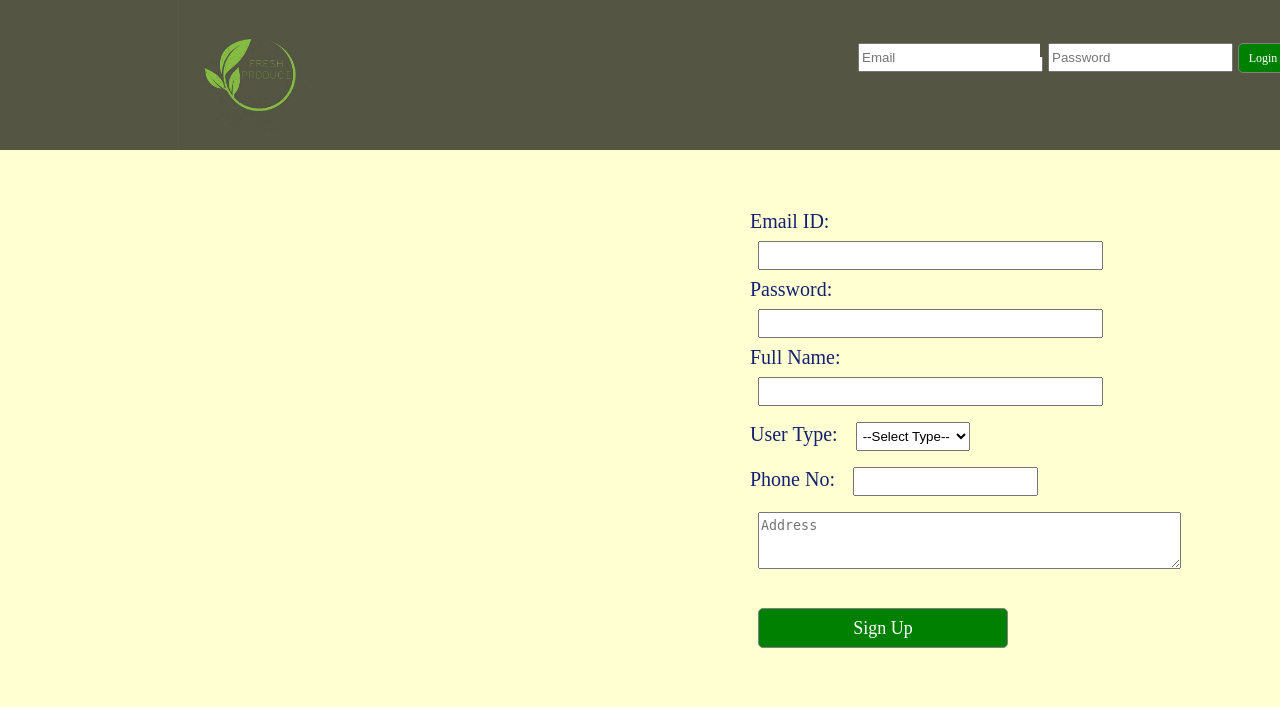
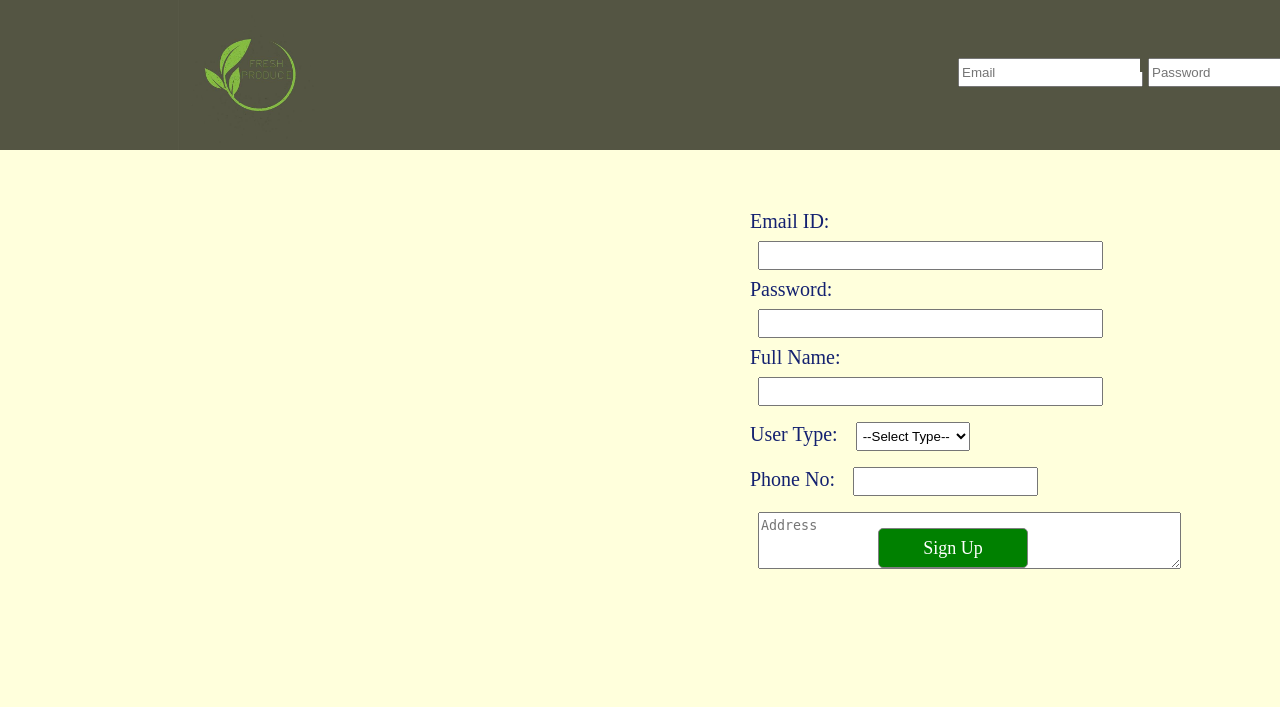
Before and after one commit to dhruvkayastha/FreshProduce, a PHP site: page / in a window 1280 px wide. Shown: the top 707 px of the page. Run offline with PHP 8.4, Linux system fonts and the light colour scheme.

Commit message:
Updates Style

```diff
--- a/style.css
+++ b/style.css
@@ -1,7 +1,7 @@
 body{
 	/*background-image: url("grid.png");*/
 	/*background: linear-gradient(rgba(255,255,212,.3), rgba(255,255,212,.3));*/
-	background-color: rgba(255,255,210,1);
+	background-color: rgba(255,255,220,1);
 	height:700px;
 }
 .fb-header-base{
@@ -41,27 +41,28 @@ input,select,textarea,button{
 	top:0px;
 }
 #form1{
-	left:850px;
+	left:950px;
 	height:22px;
 	width:180px;
-	top:35px;
+	top:50px;
 	font-family:'Product Sans';
     src: local('Open Sans'), local('OpenSans'), url(https://fonts.gstatic.com/s/productsans/v5/HYvgU2fE2nRJvZ5JFAumwegdm0LZdjqr5-oayXSOefg.woff2) format('woff2');
 	font-size:12px;
 }
 #form2{
-	left:1040px;
+	left:1140px;
 	height:22px;
-	width:250px;
-	top:35px;
+	width:180px;
+	top:50px;
 	font-family:'Product Sans';
     src: local('Open Sans'), local('OpenSans'), url(https://fonts.gstatic.com/s/productsans/v5/HYvgU2fE2nRJvZ5JFAumwegdm0LZdjqr5-oayXSOefg.woff2) format('woff2');
 	font-size:12px;
 }
 .submit1{
-	left:1230px;
-	top:35px;
-	position: fixed;
+	left:1330px;
+	top:50px;
+	/*position: fixed;*/
+	position: absolute;
 	height:30px;
 	width:50px;
 	cursor:pointer;
@@ -164,10 +165,11 @@ input,select,textarea,button{
 	width:15px;
 }
 .button2{
-	width:250px;
+	width:150px;
 	height:40px;
-	left:750px;
-	top:625px;
+	left:120px;
+	top:310px;
+	position: absolute;
 	background:green;
 	font-family:'Product Sans';
     src: local('Open Sans'), local('OpenSans'), url(https://fonts.gstatic.com/s/productsans/v5/HYvgU2fE2nRJvZ5JFAumwegdm0LZdjqr5-oayXSOefg.woff2) format('woff2');
```
